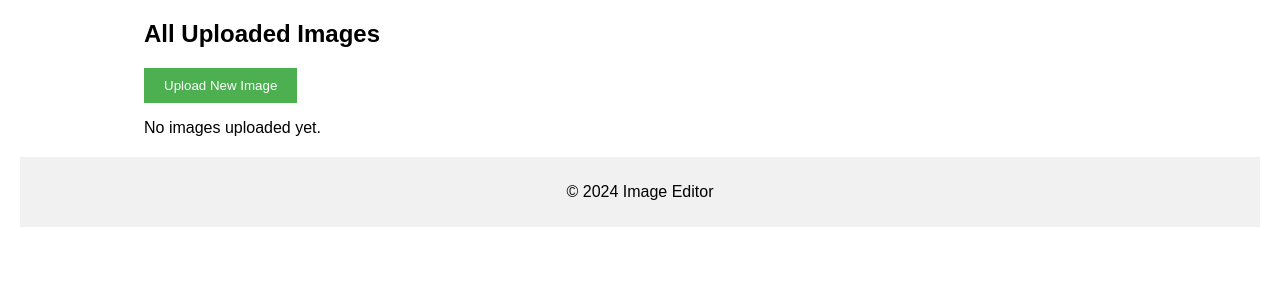
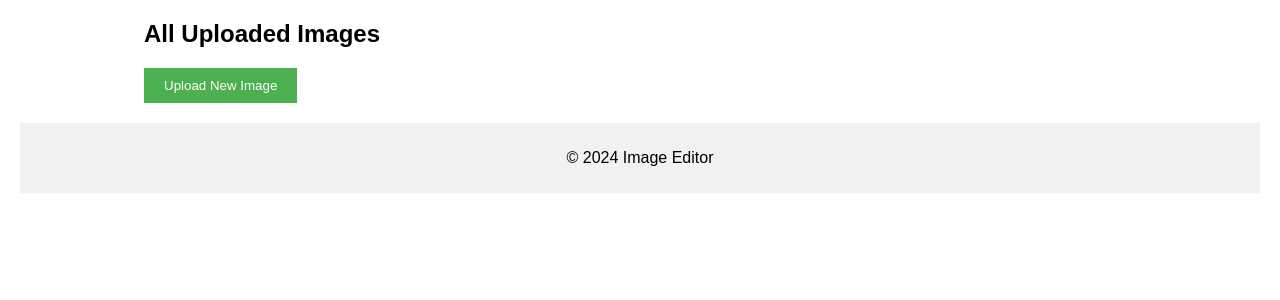
Before and after one commit to Nasir-gaayte/PEDJ, a Django app: page / in a window 1280 px wide. Shown: the part 75-375 px from the top of the page. Run offline with Django 5.2, Linux system fonts and the light colour scheme; data that the repository does not hold is empty.

Commit message:
remove if

```diff
--- a/app/templates/home.html
+++ b/app/templates/home.html
@@ -7,7 +7,7 @@
     </a>
 
     <div class="image-list">
-        {% if images %}
+
             <ul>
                 {% for image in images %}
                     <li>
@@ -27,8 +27,6 @@
                     </li>
                 {% endfor %}
             </ul>
-        {% else %}
-            <p>No images uploaded yet.</p>
-        {% endif %}
+
     </div>
 {% endblock %}
```
